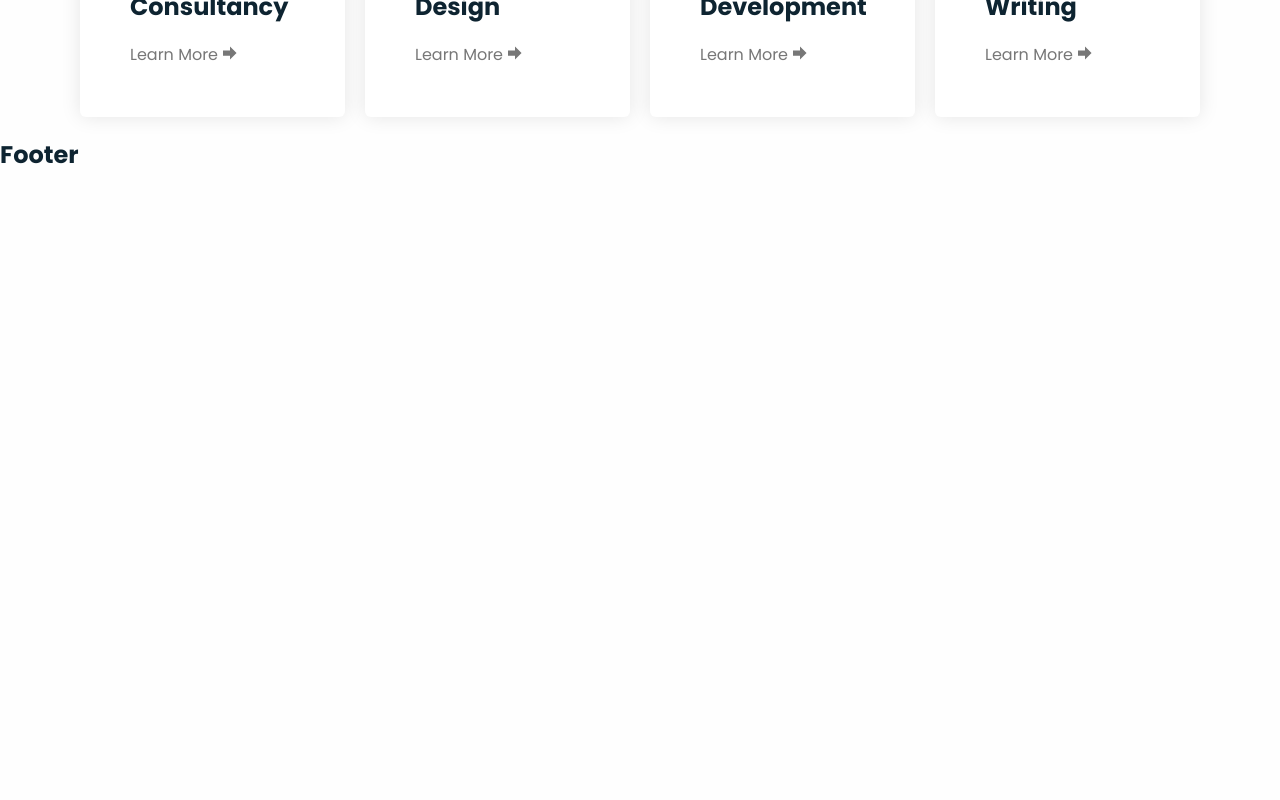
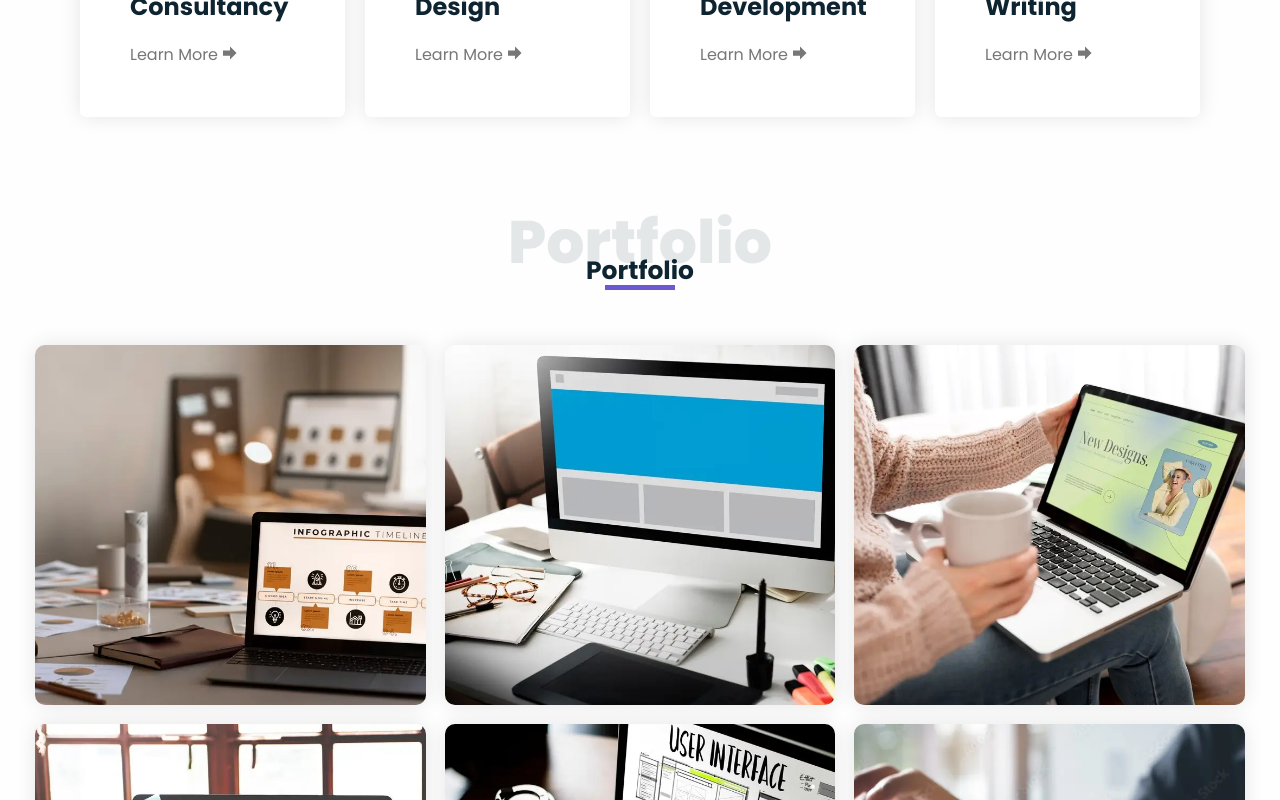
Before and after one commit to masha-masha/react-portfolio, a React (Vite) app: page / in a window 1280 px wide. Shown: the part 3200-4000 px from the top of the page. Before the commit the page ends 3372 px from the top, so only its background shows below. Built offline with nearby package versions, Linux system fonts and the light colour scheme.

Commit message:
created components for the Portfolio section and data for display

```diff
--- a/src/App.jsx
+++ b/src/App.jsx
@@ -1,4 +1,4 @@
-import { Header, Footer, Home, About, SkillsInfo, Services } from './components';
+import { Header, Footer, Home, About, SkillsInfo, Services, Portfolio } from './components';
 
 function App() {
  return (
@@ -9,6 +9,7 @@ function App() {
     <About />
     <SkillsInfo/>
     <Services/>
+    <Portfolio/>
    </main>
    <Footer />
   </>
--- a/src/components/portfolio/Portfolio.css
+++ b/src/components/portfolio/Portfolio.css
@@ -0,0 +1,127 @@
+.portfolio-wrapper {
+    width: 100%;
+    display: flex;
+    justify-content: center;
+    gap: 19px;
+    flex-wrap: wrap;
+}
+
+.portfolio-img-card {
+    min-width: 300px;
+    width: 32%;
+}
+
+.portfolio-img-card .img-card {
+    position: relative;
+    max-width: 100%;
+    height: 360px;
+    border-radius: 10px;
+    overflow: hidden;
+    cursor: pointer;
+    box-shadow: var(--box-shadow);
+}
+
+.portfolio-img-card .overlay {
+    transition: 1s linear;
+}
+
+.portfolio-img-card .img-card:hover .overlay {
+    position: absolute;
+    z-index: 10;
+    width: 100%;
+    height: 100%;
+    background: rgba(0, 0, 0, 0.5);
+}
+
+.portfolio-img-card .info {
+    position: absolute;
+    z-index: 10;
+    bottom: 0;
+    left: 0;
+    margin: 20px;
+    color: #fff;
+    opacity: 0;
+    transform: translateY(-20px);
+    transition: .5s linear;
+}
+
+.portfolio-img-card .img-card img {
+    width: 100%;
+    height: 100%;
+    object-fit: cover;
+}
+
+
+.portfolio-img-card:hover .info {
+    transform: translateY(0);
+    opacity: 1;
+}
+
+.img-card h3 {
+    font-size: 32px;
+}
+
+.img-card span {
+    font-size: 22px;
+}
+
+
+.portfolio-model {
+    position: fixed;
+    z-index: -1;
+    top: 0;
+    left: 0;
+    width: 100%;
+    height: 100vh;
+    display: flex;
+    justify-content: center;
+    align-items: center;
+    padding: 20px;
+    background: var(--bg-transparent-color-01);
+    backdrop-filter: blur(20px);
+    visibility: hidden;
+    opacity: 0;
+    transition: .3s linear;
+}
+
+.portfolio-model.active {
+    visibility: visible;
+    opacity: 1;
+    z-index: 11;
+}
+
+.portfolio-model-body {
+    position: relative;
+    background: var(--modal-bg-color);
+    max-width: 600px;
+    width: 100%;
+    padding: 40px;
+    border-radius: 10px;
+    box-shadow: var(--box-shadow);
+    transition: .5s linear;
+    transform: translateY(-50px);
+}
+
+.portfolio-model.active .portfolio-model-body {
+    transform: translateY(0);
+}
+
+.portfolio-model-body h3 {
+    font-size: 32px;
+}
+
+.portfolio-model-body img {
+    margin: 20px 0;
+    border-radius: 10px;
+    width: 100%;
+    height: 100%;
+    object-fit: cover;
+}
+
+.portfolio-close-btn {
+    position: absolute;
+    top: 0;
+    right: 0;
+    margin: 20px;
+    cursor: pointer;
+}
--- a/src/components/portfolio/Portfolio.jsx
+++ b/src/components/portfolio/Portfolio.jsx
@@ -1,9 +1,21 @@
-import "./Portfolio.css"
+import "./Portfolio.css";
+import SectionTitle from "../sectionTitle/SectionTitle";
+import { portfolioData } from "../../data/portfolioData";
+import PortfolioItem from "./PortfolioItem";
 
 const Portfolio = () => {
-  return (
-    <div>Portfolio</div>
-  )
-}
+ return (
+  <section className="portfolio section" id="portfolio">
+   <div className="container flex-center">
+    <SectionTitle title="Portfolio" subtitle="Portfolio"/>
+    <div className="portfolio-wrapper">
+      {portfolioData.map((item) => (
+        <PortfolioItem key={item.id} item={item}/>
+      ))}
+    </div>
+   </div>
+  </section>
+ );
+};
 
-export default Portfolio
+export default Portfolio;
--- /dev/null
+++ b/src/components/portfolio/PortfolioItem.jsx
@@ -0,0 +1,18 @@
+
+
+const PortfolioItem = ({ item }) => {
+  return (
+     <div className="portfolio-img-card">
+      <div className="img-card">
+       <div className="overlay"></div>
+       <div className="info">
+        <h3>UI/UX Design</h3>
+        <span>Youtube</span>
+       </div>
+       <img src={item.imgSrc} alt="portfolio" />
+      </div>
+     </div>
+  )
+}
+
+export default PortfolioItem
--- a/src/components/services/Services.css
+++ b/src/components/services/Services.css
@@ -115,4 +115,7 @@
 .service-modal-body li {
     color: var(--second-color);
     margin-top: 15px;
+    display: flex;
+    align-items: center;
+    gap: 5px;
 }
--- /dev/null
+++ b/src/data/portfolioData.js
@@ -0,0 +1,46 @@
+import { portfolio1, portfolio2, portfolio3, portfolio4, portfolio5, portfolio6 } from "../assets/images";
+
+export const portfolioData = [
+  {
+    id: 1,
+    title: "UI/UX Design",
+    category: "Youtube",
+    imgSrc: portfolio1,
+    description: "Lorem ipsum dolor sit amet, consectetur adipisicing elit, sed do eiusmod tempor incididunt ut labore et dolore magna aliqua."
+  },
+   {
+    id: 2,
+    title: "Branding & Design",
+    category: "Youtube",
+    imgSrc: portfolio2,
+    description: "Lorem ipsum dolor sit amet, consectetur adipisicing elit, sed do eiusmod tempor incididunt ut labore et dolore magna aliqua."
+  },
+   {
+    id: 3,
+    title: "Web Design",
+    category: "Youtube",
+    imgSrc: portfolio3,
+    description: "Lorem ipsum dolor sit amet, consectetur adipisicing elit, sed do eiusmod tempor incididunt ut labore et dolore magna aliqua."
+  },
+   {
+    id: 4,
+    title: "Web Development",
+    category: "Youtube",
+    imgSrc: portfolio4,
+    description: "Lorem ipsum dolor sit amet, consectetur adipisicing elit, sed do eiusmod tempor incididunt ut labore et dolore magna aliqua."
+  },
+   {
+    id: 5,
+    title: "Content Writing",
+    category: "Youtube",
+    imgSrc: portfolio5,
+    description: "Lorem ipsum dolor sit amet, consectetur adipisicing elit, sed do eiusmod tempor incididunt ut labore et dolore magna aliqua."
+  },
+   {
+    id: 6,
+    title: "Interface Design",
+    category: "Youtube",
+    imgSrc: portfolio6,
+    description: "Lorem ipsum dolor sit amet, consectetur adipisicing elit, sed do eiusmod tempor incididunt ut labore et dolore magna aliqua."
+  },
+];
```
Also changed, not shown: src/components/portfolio/PortfolioModal.jsx (added, +21 -0 lines).
